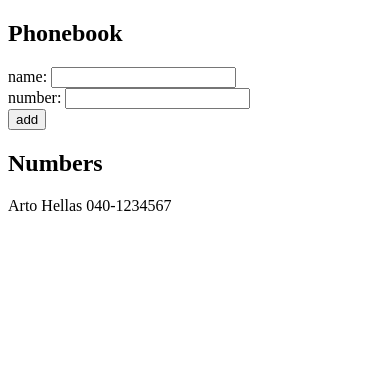
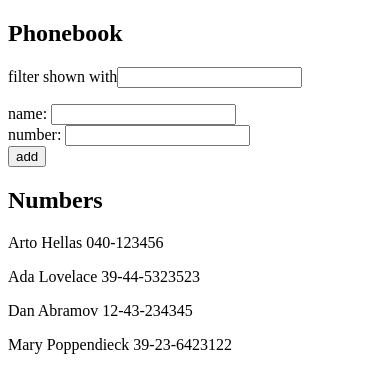
Before and after one commit to sandrasong/full_stack_open, a React (Vite) app in the folder part2/phonebook/: page / in a window 390 px wide. Shown: the top 392 px of the page. Built offline with nearby package versions, Linux system fonts and the light colour scheme.

Commit message:
2.9: phonebook, add search filter

```diff
--- a/part2/phonebook/src/App.jsx
+++ b/part2/phonebook/src/App.jsx
@@ -2,13 +2,14 @@ import { useState } from 'react'
 
 const App = () => {
   const [persons, setPersons] = useState([
-    {
-      name: 'Arto Hellas',
-      number: '040-1234567'
-    }
+    { name: 'Arto Hellas', number: '040-123456', id: 1 },
+    { name: 'Ada Lovelace', number: '39-44-5323523', id: 2 },
+    { name: 'Dan Abramov', number: '12-43-234345', id: 3 },
+    { name: 'Mary Poppendieck', number: '39-23-6423122', id: 4 }
   ])
   const [newName, setNewName] = useState('')
   const [newNumber, setNewNumber] = useState('')
+  const [nameFilter, setNameFilter] = useState('')
 
   const addPerson = (event) => {
     event.preventDefault()
@@ -23,9 +24,12 @@ const App = () => {
     setNewNumber('')
   }
 
+  const personsToShow = persons.filter(person => person.name.toLowerCase().includes(nameFilter.toLowerCase()))
+
   return (
     <div>
       <h2>Phonebook</h2>
+      <p>filter shown with<input value={nameFilter} onChange={e => setNameFilter(e.target.value)} /></p>
       <form onSubmit={addPerson}>
         <div>
           name: <input value={newName} onChange={e => setNewName(e.target.value)}/>
@@ -38,7 +42,7 @@ const App = () => {
         </div>
       </form>
       <h2>Numbers</h2>
-      {persons.map(person => <p key={person.name}>{person.name} {person.number}</p>)}
+      {personsToShow.map(person => <p key={person.id}>{person.name} {person.number}</p>)}
     </div>
   )
 }
```
